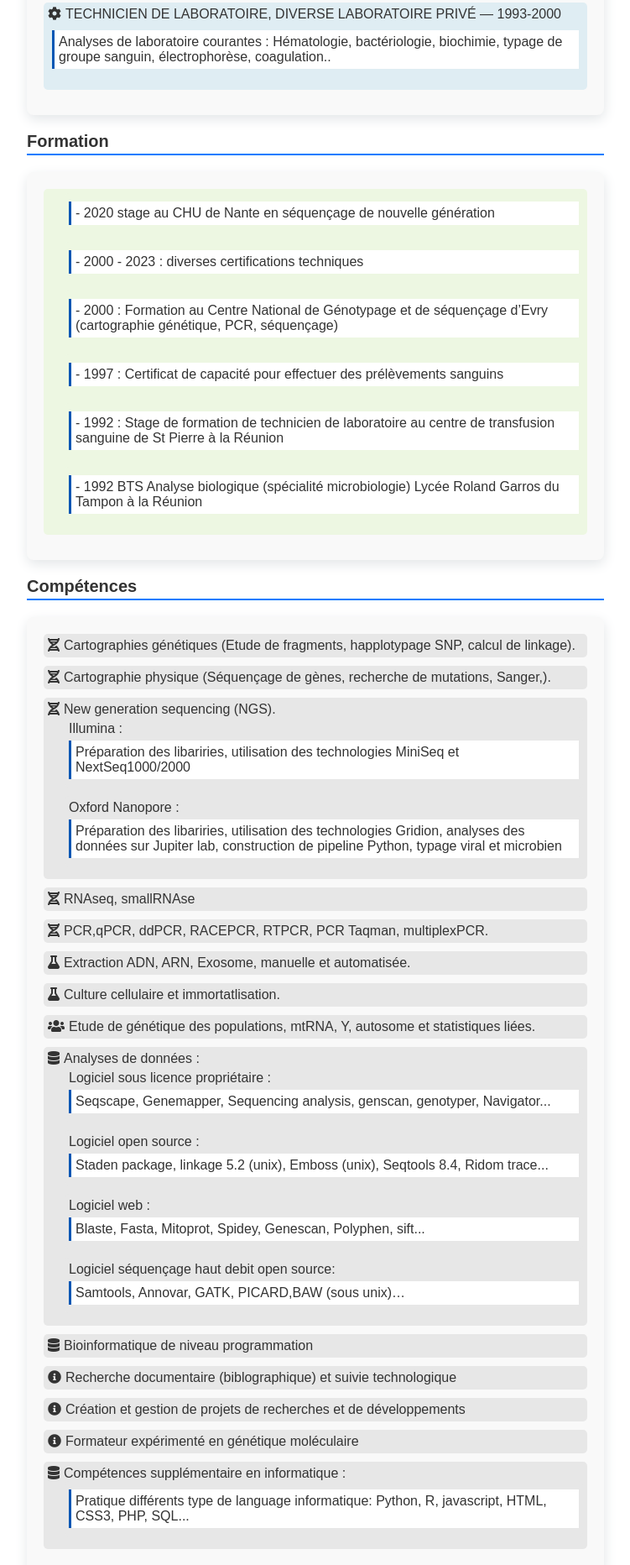
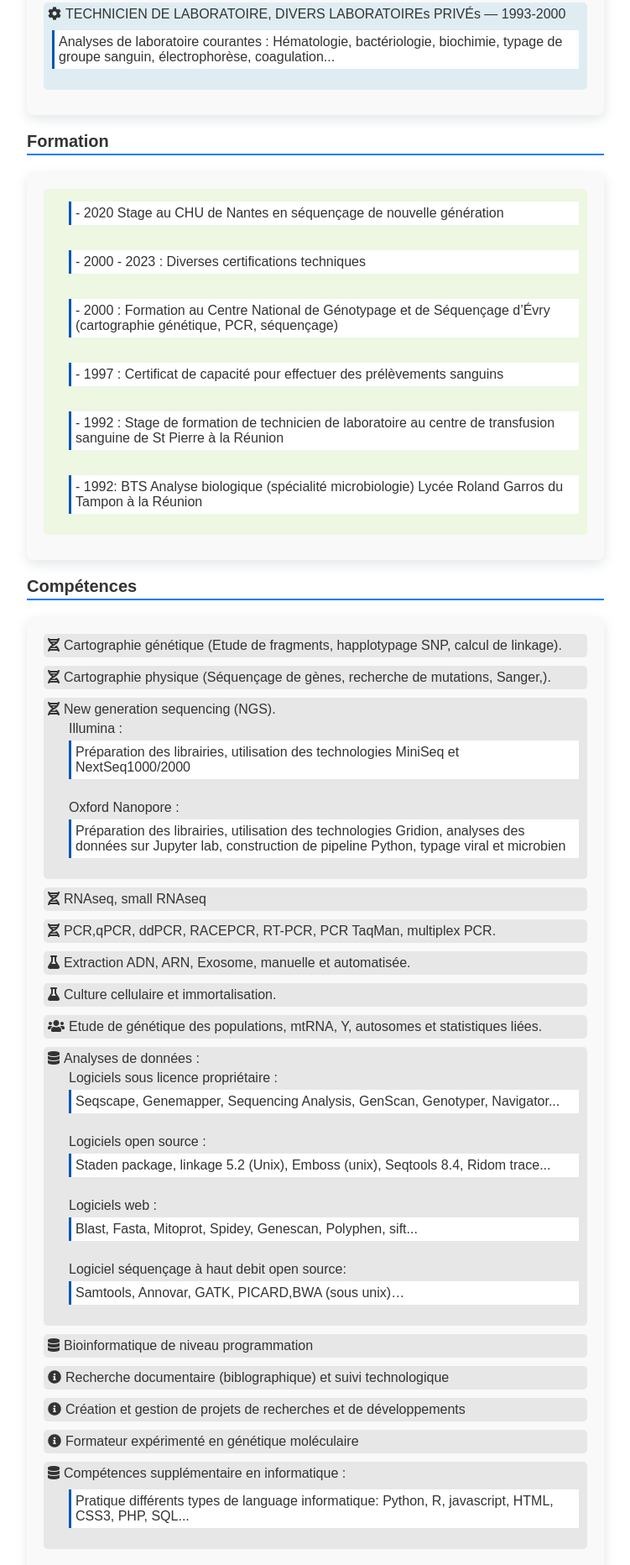
Before and after one commit to patrick-mun/CV2-patrick-mun, a plain HTML site: page index.html in a window 1280 px wide. Shown: the part 933-2797 px from the top of the page at 84% size, without its empty margins (392-1143 px from the left). Drawn offline with Linux system fonts and the light colour scheme.

Commit message:
Update index.html correction d'orthographe

```diff
--- a/index.html
+++ b/index.html
@@ -70,7 +70,7 @@
         <main>
             <section class="professional-summary">
                 <h2>Résumé Professionnel</h2>
-                <p>Technicien de recherche en génétique moléculaire durant ces vingt-quatre dernieres années au sein du CHU de La Réunion,
+                <p>Technicien de recherche en génétique moléculaire durant ces vingt-quatre dernières années au sein du CHU de La Réunion,
                     spécialisé en cartographie des génomes et génétique des populations, formateur expérimenté dans
                     le domaine de la génétique humaine, publié dans différentes revues internationales.</p>
             </section>
@@ -83,17 +83,17 @@
                             <ul>
                                 <li>
                                     <p>Cartographie génétique, localisation de variation responsable de plusieurs maladies
-                                        génétiques endémiques ou régionales (ocean indien).</p>
+                                        génétiques endémiques ou régionales (océan Indien indien).</p>
                                 </li>
                                 <li>
-                                    <p>Développement technique et protocolaire en diagnostique et identito-vigilance
+                                    <p>Développement technique et protocolaire en diagnostic et identito-vigilance
                                         moléculaire.</p>
                                 </li>
                                 <li>
                                     <p>Mise en place de certification de qualité.</p>
                                 </li>
                                 <li>
-                                    <p>Diagnostique de génétique moléculaire.</p>
+                                    <p>Diagnostic de génétique moléculaire.</p>
                                 </li>
                                 <li>
                                     <p>Formateur technique et théorique en génétique humaine.</p>
@@ -106,11 +106,11 @@
                                 </li>
                             </ul>
                         </li>
-                        <li><i class="fa fa-cog" aria-hidden="true"></i>TECHNICIEN DE LABORATOIRE, DIVERSE LABORATOIRE PRIVÉ — 1993-2000
+                        <li><i class="fa fa-cog" aria-hidden="true"></i>TECHNICIEN DE LABORATOIRE, DIVERS LABORATOIREs PRIVÉs — 1993-2000
                             <ul>
                                 <li>
                                     <p>Analyses de laboratoire courantes : Hématologie, bactériologie, biochimie, typage
-                                        de groupe sanguin, électrophorèse, coagulation..</p>
+                                        de groupe sanguin, électrophorèse, coagulation...</p>
                                 </li>
                             </ul>
                         </li>
@@ -125,14 +125,14 @@
                         <li>
                             <ul>
                                 <li>
-                                    <p> - 2020 stage au CHU de Nante en séquençage de nouvelle génération</p>
+                                    <p> - 2020 Stage au CHU de Nantes en séquençage de nouvelle génération</p>
                                 </li>
                                 <li>
-                                    <p> - 2000 - 2023 : diverses certifications techniques</p>
+                                    <p> - 2000 - 2023 : Diverses certifications techniques</p>
                                 </li>
                                 <li>
-                                    <p>- 2000 : Formation au Centre National de Génotypage et de séquençage
-                                        d’Evry (cartographie génétique, PCR, séquençage)</p>
+                                    <p>- 2000 : Formation au Centre National de Génotypage et de Séquençage
+                                        d’Évry (cartographie génétique, PCR, séquençage)</p>
                                 </li>
                                 <li>
                                     <p>- 1997 : Certificat de capacité pour effectuer des prélèvements sanguins</p>
@@ -142,7 +142,7 @@
                                         transfusion sanguine de St Pierre à la Réunion</p>
                                 </li>
                                 <li>
-                                    <p>- 1992 BTS Analyse biologique (spécialité microbiologie) Lycée Roland
+                                    <p>- 1992: BTS Analyse biologique (spécialité microbiologie) Lycée Roland
                                         Garros du Tampon à la Réunion</p>
                                 </li>
                             </ul>
@@ -155,53 +155,53 @@
                 <h2>Compétences</h2>
                 <div class="skills-container">
                 <ul>
-                    <li><i class="fas fa-dna"></i>Cartographies génétiques (Etude de fragments, happlotypage SNP, calcul de
+                    <li><i class="fas fa-dna"></i>Cartographie génétique (Etude de fragments, happlotypage SNP, calcul de
                         linkage).</li>
                     <li><i class="fas fa-dna"></i>Cartographie physique (Séquençage de gènes, recherche de mutations, Sanger,).</li>
                     <li><i class="fas fa-dna"></i>New generation sequencing (NGS).
                         <ul>
                             <li>
                                 Illumina :
-                                <p>Préparation des libariries, utilisation des technologies MiniSeq et NextSeq1000/2000</p>
+                                <p>Préparation des librairies, utilisation des technologies MiniSeq et NextSeq1000/2000</p>
                             </li>
                             <li>
                                 Oxford Nanopore :
-                                <p>Préparation des libariries, utilisation des technologies Gridion, analyses des données sur Jupiter lab, construction de pipeline Python, typage viral et microbien</p>
+                                <p>Préparation des librairies, utilisation des technologies Gridion, analyses des données sur Jupyter lab, construction de pipeline Python, typage viral et microbien</p>
                             </li>
                         </ul>
                     </li>
-                    <li><i class="fas fa-dna"></i>RNAseq, smallRNAse</li>
-                    <li><i class="fas fa-dna"></i>PCR,qPCR, ddPCR, RACEPCR, RTPCR, PCR Taqman, multiplexPCR.</li>
+                    <li><i class="fas fa-dna"></i>RNAseq, small RNAseq</li>
+                    <li><i class="fas fa-dna"></i>PCR,qPCR, ddPCR, RACEPCR, RT-PCR, PCR TaqMan, multiplex PCR.</li>
                     <li><i class="fa fa-flask" aria-hidden="true"></i>Extraction ADN, ARN, Exosome, manuelle et automatisée.</li>
-                    <li><i class="fa fa-flask" aria-hidden="true"></i>Culture cellulaire et immortatlisation.</li>
-                    <li><i class="fa fa-users" aria-hidden="true"></i>Etude de génétique des populations, mtRNA, Y, autosome et statistiques
+                    <li><i class="fa fa-flask" aria-hidden="true"></i>Culture cellulaire et immortalisation.</li>
+                    <li><i class="fa fa-users" aria-hidden="true"></i>Etude de génétique des populations, mtRNA, Y, autosomes et statistiques
                         liées.</li>
                     <li><i class="fa fa-database" aria-hidden="true"></i>Analyses de données :
                         <ul>
                             <li>
-                                Logiciel sous licence propriétaire :
-                                <p>Seqscape, Genemapper, Sequencing analysis, genscan, genotyper, Navigator...</p>
+                                Logiciels sous licence propriétaire :
+                                <p>Seqscape, Genemapper, Sequencing Analysis, GenScan, Genotyper, Navigator...</p>
                             </li>
-                            <li>Logiciel open source :
-                                <p>Staden package, linkage 5.2 (unix), Emboss (unix), Seqtools 8.4, Ridom trace...</p>
+                            <li>Logiciels open source :
+                                <p>Staden package, linkage 5.2 (Unix), Emboss (unix), Seqtools 8.4, Ridom trace...</p>
                             </li>
                             <li>
-                                Logiciel web :
-                                <p>Blaste, Fasta, Mitoprot, Spidey, Genescan, Polyphen, sift...</p>
+                                Logiciels web :
+                                <p>Blast, Fasta, Mitoprot, Spidey, Genescan, Polyphen, sift...</p>
                             </li>
-                            <li>Logiciel séquençage haut debit open source:
-                                <p>Samtools, Annovar, GATK, PICARD,BAW (sous unix)…</p>
+                            <li>Logiciel séquençage à haut debit open source:
+                                <p>Samtools, Annovar, GATK, PICARD,BWA (sous unix)…</p>
                             </li>
                         </ul>
                     </li>
                     <li><i class="fa fa-database" aria-hidden="true"></i>Bioinformatique de niveau programmation</li>
-                    <li><i class="fa fa-info-circle" aria-hidden="true"></i>Recherche documentaire (biblographique) et suivie technologique</li>
+                    <li><i class="fa fa-info-circle" aria-hidden="true"></i>Recherche documentaire (biblographique) et suivi technologique</li>
                     <li><i class="fa fa-info-circle" aria-hidden="true"></i>Création et gestion de projets de recherches et de développements</li>
                     <li><i class="fa fa-info-circle" aria-hidden="true"></i>Formateur expérimenté en génétique moléculaire</li>
                     <li><i class="fa fa-database" aria-hidden="true"></i>Compétences supplémentaire en informatique :
                         <ul>
                             <li>
-                                <p>Pratique différents type de language informatique: Python, R, javascript, HTML, CSS3, PHP, SQL...</p>
+                                <p>Pratique différents types de language informatique: Python, R, javascript, HTML, CSS3, PHP, SQL...</p>
                             </li>
 
                         </ul>
```
